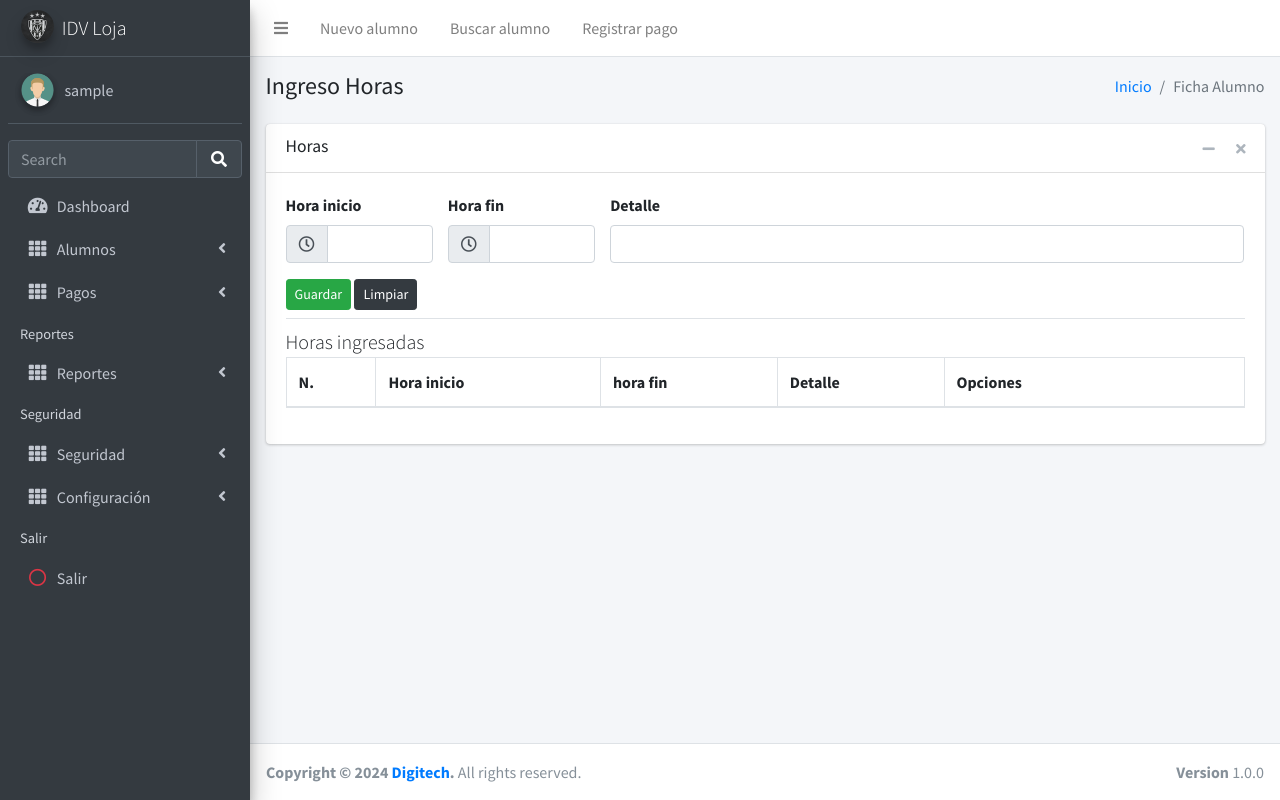
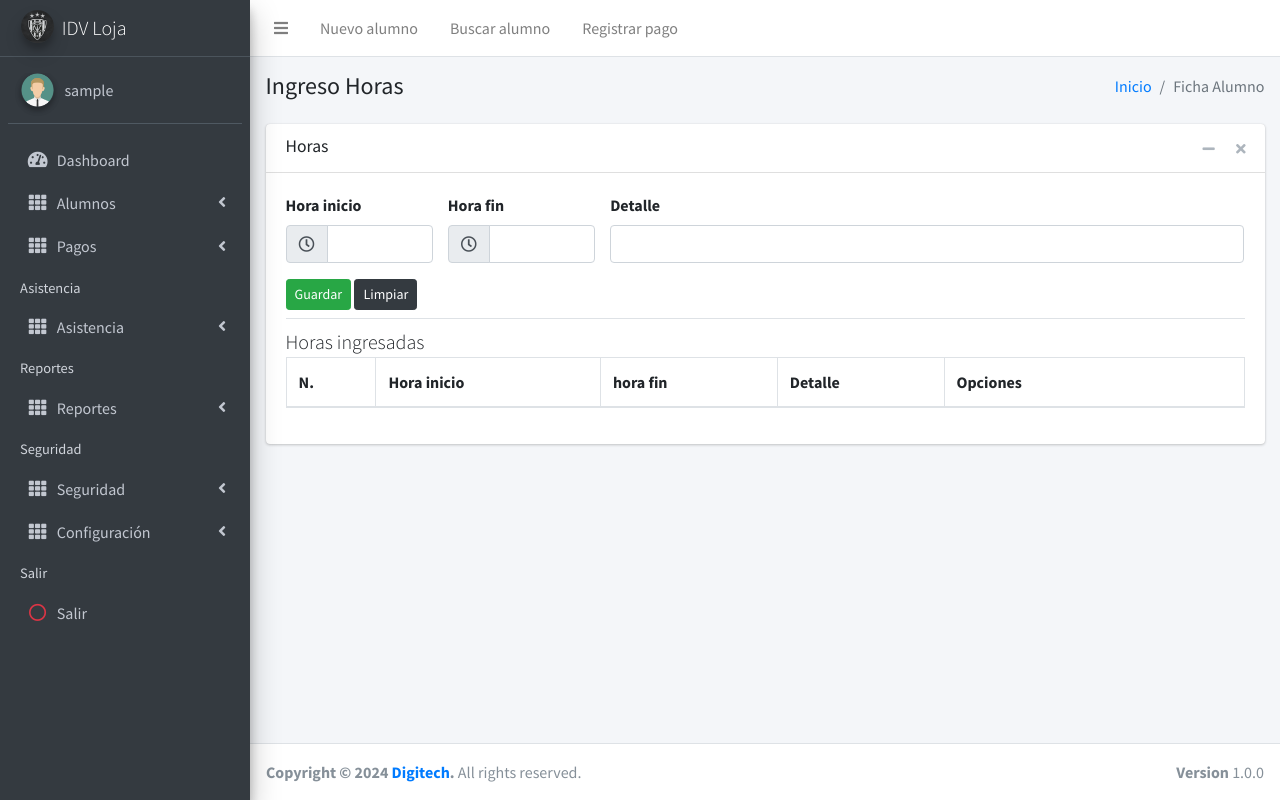
Before and after one commit to vronikm/soccereasy, a PHP site: page /asistenciaHora/ in a window 1280 px wide. Run offline with PHP 8.4, Linux system fonts and the light colour scheme; the visitor is signed in with stand-in values (Sample User, id 1); data that the repository does not hold is empty; some libraries are stand-ins or nearby versions.

Commit message:
Modulo control de asistencia

```diff
--- a/app/views/dist/js/ajax.js
+++ b/app/views/dist/js/ajax.js
@@ -84,7 +84,17 @@ function alertas_ajax(alerta){
         });
 
     }else if(alerta.tipo=="redireccionar"){
-        window.location.href=alerta.url;
+        Swal.fire({
+            icon: alerta.icono,
+            title: alerta.titulo,
+            text: alerta.texto,
+            confirmButtonText: 'Aceptar'
+        }).then((result) => {
+            if(result.isConfirmed){
+                window.location.href=alerta.url;
+            }
+        });
+
     }
 }
 
--- a/app/views/inc/main-sidebar.php
+++ b/app/views/inc/main-sidebar.php
@@ -1,168 +1,66 @@
 <!-- Main Sidebar Container -->
-
 <?php
-
     $nombre="IDV Loja";
-
-
-
-
-
 ?>
 
 <aside class="main-sidebar sidebar-dark-primary elevation-4">
-
     <!-- Brand Logo -->
-
     <a href="index3.html" class="brand-link">
-
       <img src="<?php echo APP_URL; ?>app/views/dist/img/Logos/1104523691001_2.png" alt="IDVLoja Logo" class="brand-image img-circle elevation-3" style="opacity: .8">
-
       <span class="brand-text font-weight-light"><?php echo $nombre; ?></span>
-
     </a>
 
-
-
     <!-- Sidebar -->
-
     <div class="sidebar">
-
       <!-- Sidebar user panel (optional) -->
-
       <div class="user-panel mt-3 pb-3 mb-3 d-flex">
-
         <div class="image">
-
-
-
         <?php
-
           if(is_file("app/views/fotos/usuario/".$_SESSION['foto'])){
-
             echo '<img class="img-circle elevation-2" alt="User Image" src="'.APP_URL.'app/views/fotos/usuario/'.$_SESSION['foto'].'">';
-
           }else{
-
             echo '<img class="img-circle elevation-2" alt="User Image" src="'.APP_URL.'app/views/dist/img/default.png">';
-
           }
-
         ?>
 
-
-
-
-
         </div>
-
         <div class="info">
-
           <a href="#" class="d-block"><?php echo  $_SESSION['usuario'];?></a>
-
         </div>
-
       </div>
 
-
-
-      <!-- SidebarSearch Form -->
-
-      <div class="form-inline">
-
-        <div class="input-group" data-widget="sidebar-search">
-
-          <input class="form-control form-control-sidebar" type="search" placeholder="Search" aria-label="Search">
-
-          <div class="input-group-append">
-
-            <button class="btn btn-sidebar">
-
-              <i class="fas fa-search fa-fw"></i>
-
-            </button>
-
-          </div>
-
-        </div>
-
-      </div>
-
-
-
       <!-- Sidebar Menu -->
-
       <nav class="mt-2">
-
         <ul class="nav nav-pills nav-sidebar flex-column" data-widget="treeview" role="menu" data-accordion="false">
-
           <!-- Add icons to the links using the .nav-icon class
-
               with font-awesome or any other icon font library -->
-
           <li class="nav-item">
-
             <a href="<?php echo APP_URL."dashboard/" ?>"" class="nav-link <?php if ($url[0]=='dashboard') echo 'active'; else echo ''; ?>">
-
               <i class="nav-icon fas fa-tachometer-alt"></i>
-
-              <p>
-
-                Dashboard
-
-              </p>
-
+              <p>Dashboard</p>
             </a>
-
           </li>
 
           <li class="nav-item">
-
             <a href="#" class="nav-link ">
-
               <i class="nav-icon fas fa-th"></i>
-
-              <p>
-
-                Alumnos
-
-                <i class="fas fa-angle-left right"></i>
-
-              </p>
-
+              <p>Alumnos<i class="fas fa-angle-left right"></i></p>
             </a>
-
             <ul class="nav nav-treeview">
-
               <li class="nav-item">
-
                 <a href=<?php echo APP_URL."alumnoList/";?> class="nav-link " >
-
                   <i class="nav-icon far fa-circle text-info"></i>
-
                   <p>Alumnos</p>
-
                 </a>
-
               </li>
-
               <li class="nav-item">
-
                 <a href="<?php echo APP_URL."alumnoNew/" ?>" class="nav-link">
-
                   <i class="nav-icon far fa-circle text-info"></i>
-
                   <p>Nuevo</p>
-
                 </a>
-
               </li>
-
             </ul>
-
           </li>
-
-
 
           <li class="nav-item">
 
@@ -197,15 +95,33 @@
             </ul>
 
           </li>
+          <li class="nav-header">Asistencia</li>
+          <li class="nav-item">
+            <a href="#" class="nav-link ">
+              <i class="nav-icon fas fa-th"></i>
+              <p>Asistencia<i class="fas fa-angle-left right"></i></p>
+            </a>
+            <ul class="nav nav-treeview">
+              <li class="nav-item">
+                <a href="<?php echo APP_URL."asistenciaHora/" ?>" class="nav-link">
+                  <i class="nav-icon far fa-circle text-info"></i>
+                  <p>Ingreso Horas</p>
+                </a>
+              </li>
+              <li class="nav-item">
+                <a href="<?php echo APP_URL."asistenciaLugar/" ?>" class="nav-link">
+                  <i class="nav-icon far fa-circle text-info"></i>
+                  <p>Lugar entrenamiento</p>
+                </a>
+              </li>
+            </ul>
+          </li>
 
           <li class="nav-header">Reportes</li>
           <li class="nav-item">
             <a href="#" class="nav-link ">
               <i class="nav-icon fas fa-th"></i>
-              <p>
-                Reportes
-                <i class="fas fa-angle-left right"></i>
-              </p>
+              <p>Reportes<i class="fas fa-angle-left right"></i></p>
             </a>
 
             <ul class="nav nav-treeview">
@@ -218,153 +134,73 @@
             </ul>
           </li>
 
+          <li class="nav-header">Seguridad</li>
+          <li class="nav-item <?php if ($url[0]=='userList') echo 'menu-open'; else echo ''; ?>">
+            <a href="#" class="nav-link <?php if ($url[0]=='userList') echo 'active'; else echo ''; ?>">
+              <i class="nav-icon fas fa-th"></i>
+              <p>Seguridad<i class="fas fa-angle-left right"></i></p>
+            </a>
+            <ul class="nav nav-treeview">
+              <li class="nav-item">
+                <a href=<?php echo APP_URL."userList/";?> class="nav-link <?php if ($url[0]=='userList') echo 'active'; else echo ''; ?>" >
+                  <i class="nav-icon far fa-circle text-info"></i>
+                  <p>Usuarios</p>
+                </a>
+              </li>
+              <li class="nav-item">
+                <a href="<?php echo APP_URL."userNew/" ?>" class="nav-link">
+                  <i class="nav-icon far fa-circle text-info"></i>
+                  <p>Nuevo</p>
+                </a>
+              </li>
+              <li class="nav-item">
+                <a href="<?php echo APP_URL."roList/" ?>" class="nav-link">
+                  <i class="nav-icon far fa-circle text-info"></i>
+                  <p>Roles</p>
+                </a>
+              </li>
+            </ul>
+          </li>
 
-          <li class="nav-header">Seguridad</li>
-
-          <li class="nav-item <?php if ($url[0]=='userList') echo 'menu-open'; else echo ''; ?>">
-
-            <a href="#" class="nav-link <?php if ($url[0]=='userList') echo 'active'; else echo ''; ?>">
-
+          <li class="nav-item <?php if ($url[0]=='escuelaNew') echo 'menu-open'; else echo ''; ?>">
+            <a href="#" class="nav-link <?php if ($url[0]=='escuelaList') echo 'active'; else echo ''; ?>">
               <i class="nav-icon fas fa-th"></i>
-
-              <p>
-
-                Seguridad
-
-                <i class="fas fa-angle-left right"></i>
-
-              </p>
-
+              <p>Configuración<i class="fas fa-angle-left right"></i></p>
             </a>
-
             <ul class="nav nav-treeview">
-
               <li class="nav-item">
-
-                <a href=<?php echo APP_URL."userList/";?> class="nav-link <?php if ($url[0]=='userList') echo 'active'; else echo ''; ?>" >
-
+                <a href="<?php echo APP_URL."escuelaNew/" ?>" class="nav-link">
                   <i class="nav-icon far fa-circle text-info"></i>
-
-                  <p>Usuarios</p>
-
+                  <p>Escuela</p>
                 </a>
-
               </li>
 
               <li class="nav-item">
-
-                <a href="<?php echo APP_URL."userNew/" ?>" class="nav-link">
-
+                <a href="<?php echo APP_URL."sedeList/" ?>" class="nav-link">
                   <i class="nav-icon far fa-circle text-info"></i>
-
-                  <p>Nuevo</p>
-
+                  <p>Sedes</p>
                 </a>
-
               </li>
-
               <li class="nav-item">
-
                 <a href="<?php echo APP_URL."roList/" ?>" class="nav-link">
-
                   <i class="nav-icon far fa-circle text-info"></i>
-
-                  <p>Roles</p>
-
+                  <p>Menús</p>
                 </a>
-
               </li>
-
             </ul>
-
           </li>
 
-
-
-          <li class="nav-item <?php if ($url[0]=='escuelaNew') echo 'menu-open'; else echo ''; ?>">
-
-            <a href="#" class="nav-link <?php if ($url[0]=='escuelaList') echo 'active'; else echo ''; ?>">
-
-              <i class="nav-icon fas fa-th"></i>
-
-              <p>
-
-              Configuración
-
-                <i class="fas fa-angle-left right"></i>
-
-              </p>
-
+          <li class="nav-header">Salir</li>
+          <li class="nav-item">
+            <a href=<?php echo APP_URL."logOut/";?> class="nav-link" id="btn_exit">
+              <i class="nav-icon far fa-circle text-danger"></i>
+              <p class="text">Salir</p>
             </a>
-
-            <ul class="nav nav-treeview">
-
-              <li class="nav-item">
-
-                <a href="<?php echo APP_URL."escuelaNew/" ?>" class="nav-link">
-
-                  <i class="nav-icon far fa-circle text-info"></i>
-
-                  <p>Escuela</p>
-
-                </a>
-
-              </li>
-
-
-
-              <li class="nav-item">
-
-                <a href="<?php echo APP_URL."sedeList/" ?>" class="nav-link">
-
-                  <i class="nav-icon far fa-circle text-info"></i>
-
-                  <p>Sedes</p>
-
-                </a>
-
-              </li>
-
-              <li class="nav-item">
-
-                <a href="<?php echo APP_URL."roList/" ?>" class="nav-link">
-
-                  <i class="nav-icon far fa-circle text-info"></i>
-
-                  <p>Menús</p>
-
-                </a>
-
-              </li>
-
-            </ul>
-
           </li>
-
-
-
-          <li class="nav-header">Salir</li>
-
-          <li class="nav-item">
-
-            <a href=<?php echo APP_URL."logOut/";?> class="nav-link" id="btn_exit">
-
-              <i class="nav-icon far fa-circle text-danger"></i>
-
-              <p class="text">Salir</p>
-
-            </a>
-
-          </li>
-
         </ul>
-
       </nav>
-
       <!-- /.sidebar-menu -->
 
     </div>
-
     <!-- /.sidebar -->
-
 </aside>
```
Also changed, not shown: app/ajax/asistenciaAjax.php (added, +29 -0 lines).
